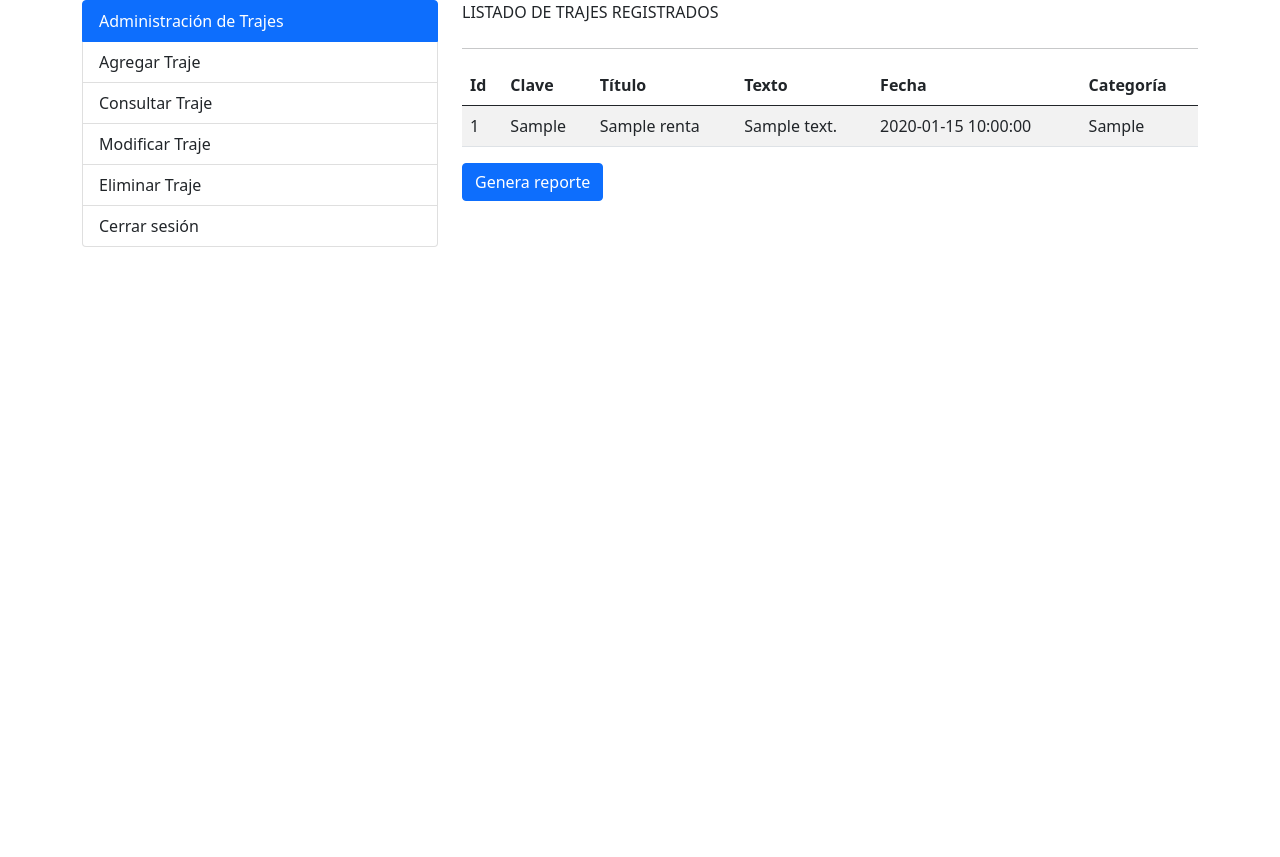
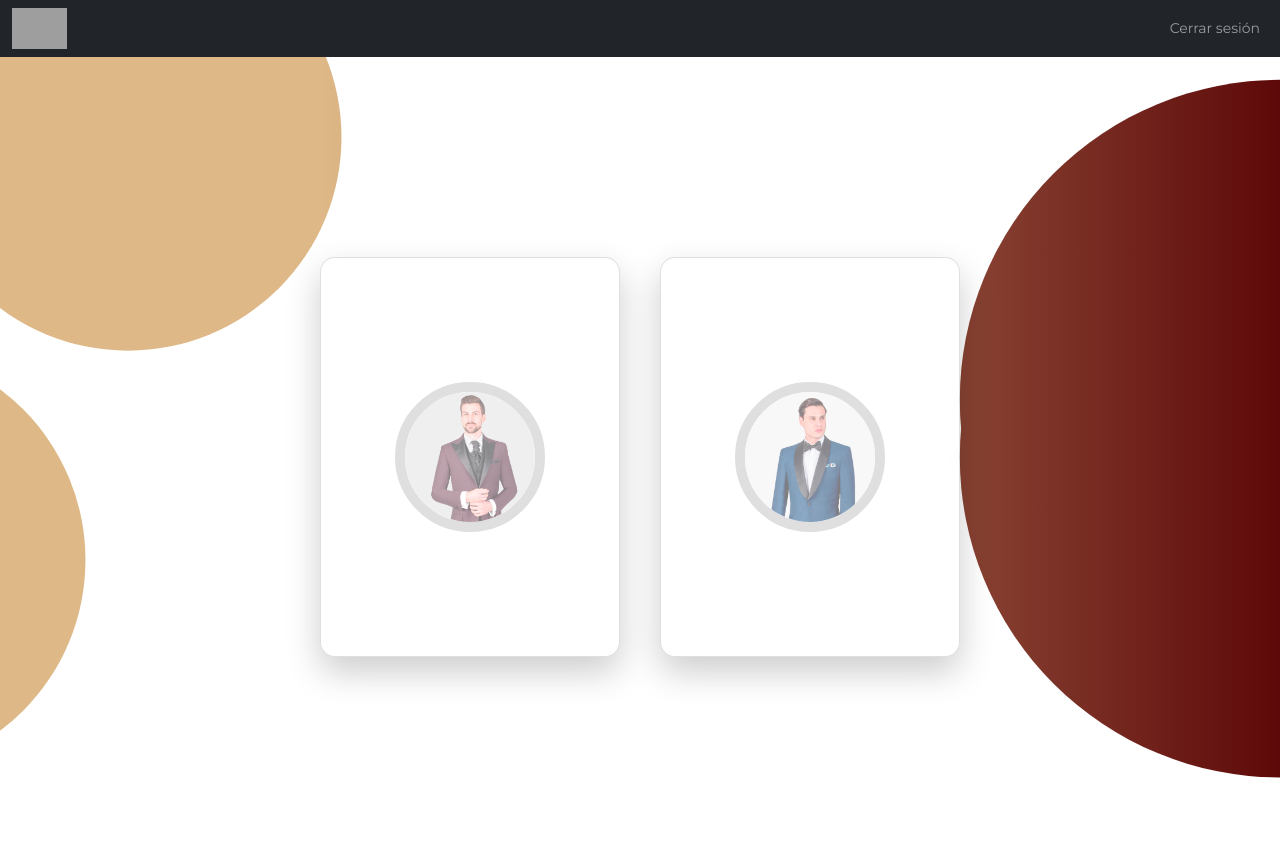
Before and after one commit to Spartan2502/D-Gabbiani-Trajes, a PHP site: page /CRUD_Noticias/menu.php in a window 1280 px wide. Before the commit the page ends 247 px from the top, so only its background shows below. Run offline with PHP 8.4, Linux system fonts and the light colour scheme; tables that the repository leaves empty or names only in its code hold one stand-in row (values such as "Sample post"); grey boxes are pictures that could not be loaded.

Commit message:
more changes php

```diff
--- a/CRUD_Noticias/menu.php
+++ b/CRUD_Noticias/menu.php
@@ -1,73 +1,73 @@
-<!DOCTYPE html>
-<html lang="es">
+<html>
 	<head>
-		<title>Administración de Noticias</title>
-    <link href="https://cdn.jsdelivr.net/npm/bootstrap@5.0.0/dist/css/bootstrap.min.css" rel="stylesheet" integrity="sha384-wEmeIV1mKuiNpC+IOBjI7aAzPcEZeedi5yW5f2yOq55WWLwNGmvvx4Um1vskeMj0" crossorigin="anonymous">
+		<title>Baja de Trajes</title>
+		<meta http-equiv="Content-type" content="text/html; charset=utf-8">
+		<meta name="viewport" content="width=device-width, initial-scale=1">
+		<link href="https://cdn.jsdelivr.net/npm/bootstrap@5.0.0/dist/css/bootstrap.min.css" rel="stylesheet" integrity="sha384-wEmeIV1mKuiNpC+IOBjI7aAzPcEZeedi5yW5f2yOq55WWLwNGmvvx4Um1vskeMj0" crossorigin="anonymous">
+		<link rel="stylesheet" href="css/main.css">
+		<link rel="stylesheet" href="../css/section.css">
+
+		<link rel="icon" href="img/D' Gabbiani.png">
 	</head>
 	<body>
-		<?php
-			//include('index.php');
-			include('database.php');
-		?>
 
-<div class="container">
-    <div class="row">
-      <div class="col-md-4">
-	  <div class="list-group">
-  <a href="menu.php" class="list-group-item list-group-item-action active" aria-current="true">
-  Administración de Trajes
-  </a>
-  <a href="AltaRevistas.php" class="list-group-item list-group-item-action">Agregar Traje</a>
-  <a href="consultaNoticias.php" class="list-group-item list-group-item-action">Consultar Traje</a>
-  <a href="cambiosNoticias.php" class="list-group-item list-group-item-action">Modificar Traje</a>
-  <a href="bajaRevistas.php" class="list-group-item list-group-item-action">Eliminar Traje</a>
-  <a href="../cerrar.php" class="list-group-item list-group-item-action">Cerrar sesión</a>
-</div>
-      </div>
-	  <div class="col-8">
-	  <label class="form-label">LISTADO DE TRAJES REGISTRADOS</label>
-		<?php
-			$db = new Database();
-			$query = $db->connect()->prepare('select * FROM rentas order by clave desc');
-				$query->setFetchMode(PDO::FETCH_ASSOC);
-				$query->execute();
-				//$row = $query->fetch();
-				if($query -> rowCount() > 0){
-					print ("<hr/>");
-					print ("<table class='table table-striped'>\n");
-					print ("<tr>\n");
-					print ("<thead>\n");
-						print ("<th>Id</th>\n");
-						print ("<th>Clave</th>\n");
-						print ("<th>Título</th>\n");
-						print ("<th>Texto</th>\n");
-						print ("<th>Fecha</th>\n");
-						print ("<th>Categoría</th>\n");
-						print ("</th>\n");
-					print ("</thead>\n");
-					while ($row = $query->fetch()){
-						print ("<tr>\n");
-						print ("<td>" . $row['id'] . "</td>\n");
-						print ("<td>" . $row['clave'] . "</td>\n");
-						print ("<td>" . $row['titulo'] . "</td>\n");
-						print ("<td>" . $row['texto'] . "</td>\n");
-						print ("<td>" . $row['fecha'] . "</td>\n");
-						print ("<td>" . $row['categoria'] . "</td>\n");
-						print ("</tr>\n");
-					}
-					print ("</table>\n");
-					print ("<form method='POST' action='Reportes_PDF/reportes.php'>");
-					print ("<button type='submit' class='btn btn-primary'>Genera reporte</button>");
-					print ("</form>");
-				}
-				else
-					print ("No hay registros disponibles");
-		?>
-	  </div><!--class="col-8"-->
-    </div>
-  </div>
+	<!-- Navbar -->
+	<nav class="navbar navbar-expand-lg navbar-dark bg-dark">
+		<div class="container-fluid">
+			<img src="img/D' Gabbiani.png" alt="logo" width="55px">
+			<button class="navbar-toggler" type="button" data-bs-toggle="collapse" data-bs-target="#navbarNav" aria-controls="navbarNav" aria-expanded="false" aria-label="Toggle navigation">
+				<span class="navbar-toggler-icon"></span>
+			</button>
+			<div class="collapse navbar-collapse" id="navbarNav" style="justify-content: space-between;">
+				<div>
+				<ul class="navbar-nav">
 
-  <script src="https://cdn.jsdelivr.net/npm/bootstrap@5.0.0/dist/js/bootstrap.bundle.min.js" integrity="sha384-p34f1UUtsS3wqzfto5wAAmdvj+osOnFyQFpp4Ua3gs/ZVWx6oOypYoCJhGGScy+8" crossorigin="anonymous"></script>
+				</ul>
+				</div>
+				<div>
+				<ul class="navbar-nav">
+					<li class="nav-item">
+						<a class="nav-link" href="../cerrar.php">Cerrar sesión</a>
+					</li>
+				</ul>
+				</div>
+			</div>
+		</div>
+	</nav>
+
+	<!-- Fin de navbar -->
+
+	<section>
+
+		<section class="section" >
+        <div class="container-1" ">
+            <div class="card" >
+                <div class="content">
+                    <div class="imgBx"><img src="img/product 1-test.png"></div>
+                </div>
+                <ul class="sci">
+                    <li style="--i:1">
+                        <a href="./AltaRevistas.php" class="cta"><button>Administracion de rentas</button></a>
+                    </li>
+                </ul>
+            </div>
+
+            <div class="card" >
+                <div class="content">
+                    <div class="imgBx"><img src="img/product 2-test.png"></div>
+                </div>
+                <ul class="sci">
+                    <li style="--i:1">
+                        <a href="" class="cta"><button>Administracion de usuarios</button></a>
+                    </li>
+                </ul>
+            </div>
+    </section>
+
+		</div>
+		</div>
+	</section>
+		<script src="https://cdn.jsdelivr.net/npm/bootstrap@5.0.0/dist/js/bootstrap.bundle.min.js" integrity="sha384-p34f1UUtsS3wqzfto5wAAmdvj+osOnFyQFpp4Ua3gs/ZVWx6oOypYoCJhGGScy+8" crossorigin="anonymous"></script>
 		<script src="https://cdn.jsdelivr.net/npm/@popperjs/core@2.9.2/dist/umd/popper.min.js" integrity="sha384-IQsoLXl5PILFhosVNubq5LC7Qb9DXgDA9i+tQ8Zj3iwWAwPtgFTxbJ8NT4GN1R8p" crossorigin="anonymous"></script>
 		<script src="https://cdn.jsdelivr.net/npm/bootstrap@5.0.0/dist/js/bootstrap.min.js" integrity="sha384-lpyLfhYuitXl2zRZ5Bn2fqnhNAKOAaM/0Kr9laMspuaMiZfGmfwRNFh8HlMy49eQ" crossorigin="anonymous"></script>
 	</body>
```
Also changed, not shown: CRUD_Noticias/AltaRevistas.php (+11 -1 lines), CRUD_Noticias/bajaRevistas.php (+17 -4 lines), CRUD_Noticias/cambiosNoticias.php (+17 -4 lines), CRUD_Noticias/consultaNoticias.php (+16 -3 lines).
